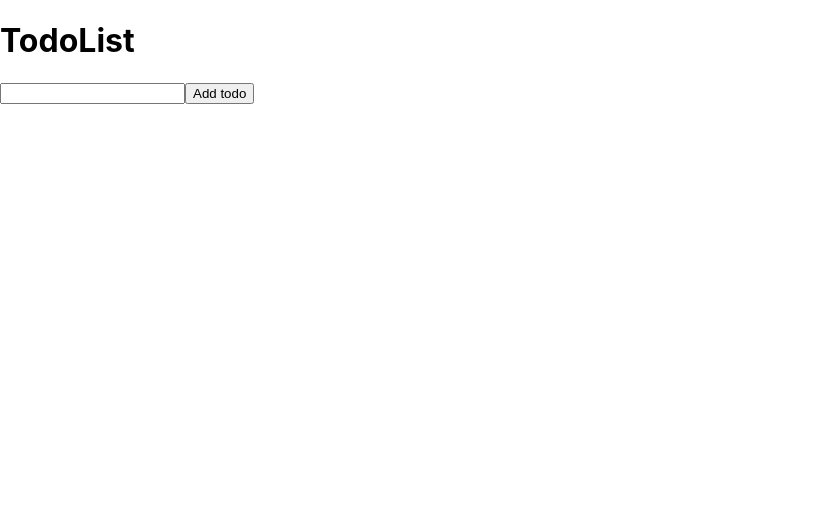
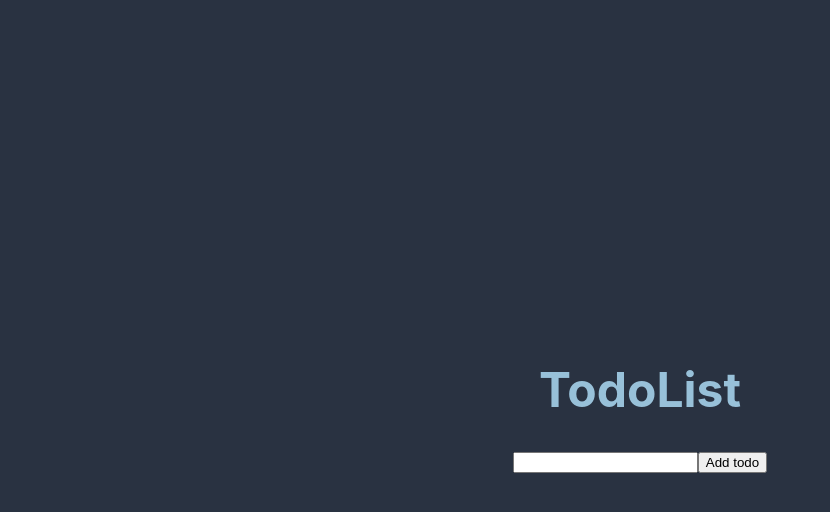
Before and after one commit to AAAdnan/todo-app-challenge, a React (Create React App) app: page / in a window 1280 px wide. Shown: the top 512 px of the page, without its empty margins (0-830 px from the left). Built offline with nearby package versions, Linux system fonts and the light colour scheme.

Commit message:
added styled components css to TodoList

```diff
--- a/package.json
+++ b/package.json
@@ -9,6 +9,7 @@
     "react": "^18.2.0",
     "react-dom": "^18.2.0",
     "react-scripts": "5.0.1",
+    "styled-components": "^5.3.10",
     "web-vitals": "^2.1.0"
   },
   "scripts": {
--- a/src/components/TodoList.js
+++ b/src/components/TodoList.js
@@ -1,19 +1,36 @@
+import styled from 'styled-components';
 import { useContext } from 'react';
 import AddTodo from './AddTodo';
 import { TodoContext } from "../context/todo";
 
-
-
-export default function TodoList() {
-
+const TodoList = () => {
     const { state } = useContext(TodoContext);
 
     console.log(state)
 
-  return (
-    <>
-    <h1>TodoList</h1>
-    <AddTodo />
-    </>
-  )
-}
+    return (
+      <Layout>
+        <div>
+          <Heading>TodoList</Heading>
+          <AddTodo />
+        </div>
+      </Layout>
+    );
+  };
+
+export default TodoList;
+
+const Layout = styled.div`
+  display: flex;
+  justify-content: center;
+  align-items: center;
+  height: 100vh;
+  background-color: #293241;
+`;
+
+const Heading = styled.h1`
+  font-size: 3rem;
+  color: #98C1D9;
+  text-align: center;
+  margin-bottom: 2rem;
+`;
```
Also changed, not shown: 2 other files (tests, documents, lock files or other folders).
